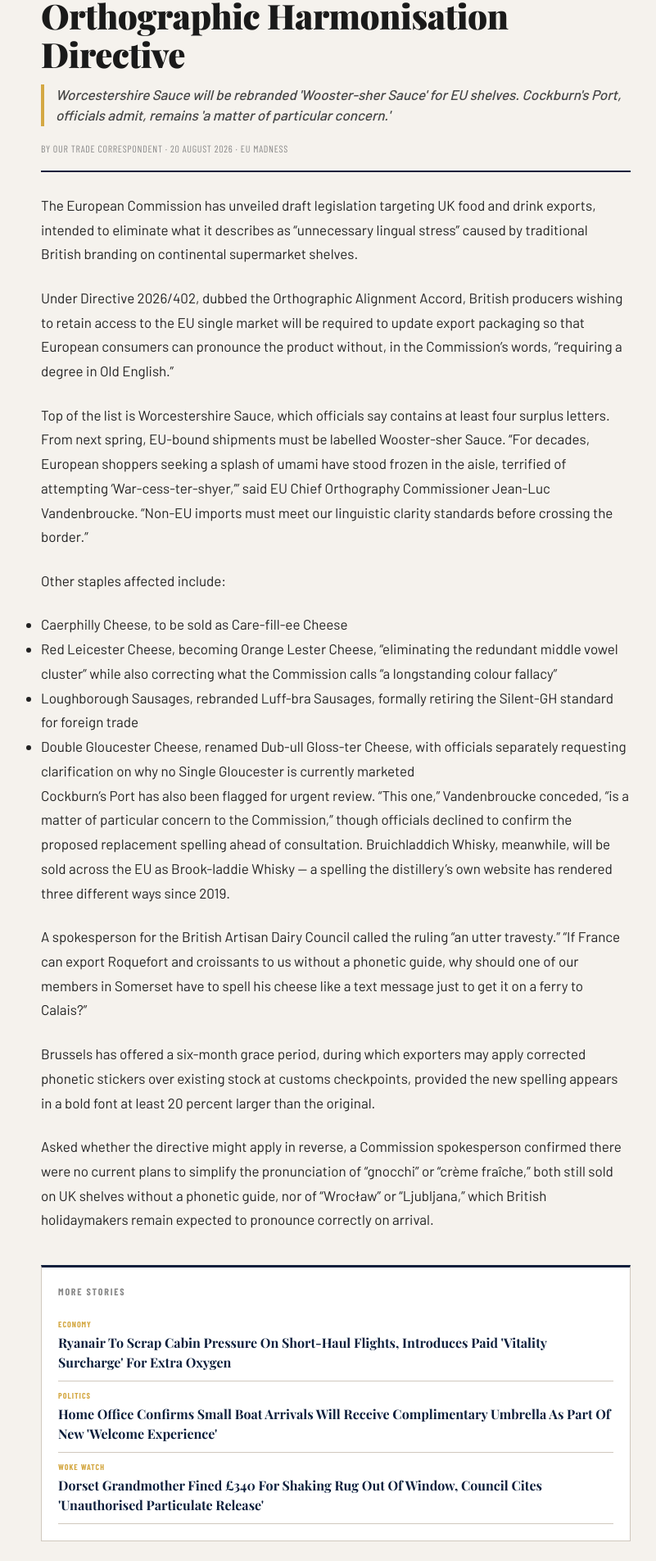
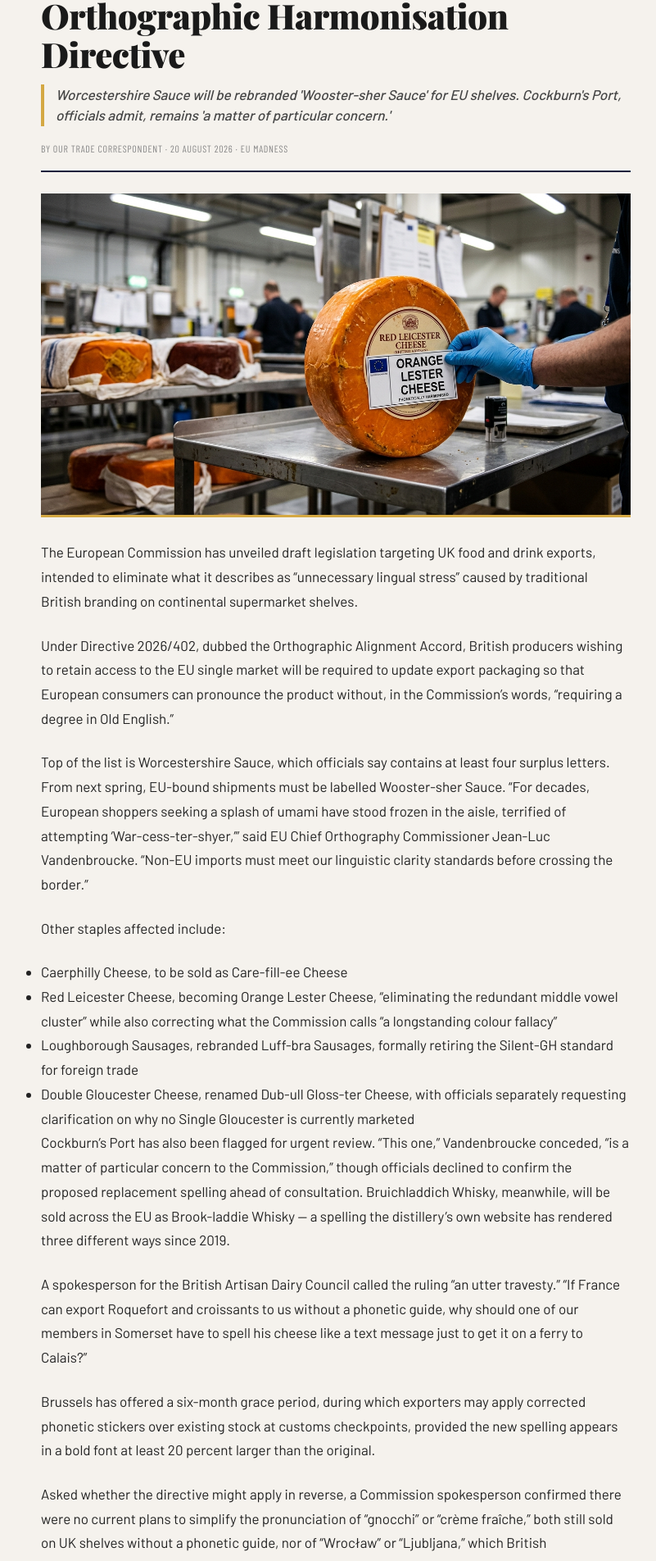
Before and after one commit to matt-palmer999/britishpatriots, a Jekyll site: the page built from _posts/2026-08-20-orthographic-alignment-accord.md, in a window 1280 px wide. Shown: the part 430-2334 px from the top of the page at 82% size, without its empty margins (230-1031 px from the left). Built offline with Jekyll 4.4.1, drawn with Linux system fonts in a browser that asks for light colours; some web fonts are replaced.

Commit message:
Add image to orthographic alignment accord article

```diff
--- a/_posts/2026-08-20-orthographic-alignment-accord.md
+++ b/_posts/2026-08-20-orthographic-alignment-accord.md
@@ -4,6 +4,7 @@ title: "Brussels To Ban 'Phonetically Illogical' British Exports Under New Ortho
 standfirst: "Worcestershire Sauce will be rebranded 'Wooster-sher Sauce' for EU shelves. Cockburn's Port, officials admit, remains 'a matter of particular concern.'"
 category: EU Madness
 author: Our Trade Correspondent
+image: /assets/images/orange-cheese.jpg
 ---
 
 The European Commission has unveiled draft legislation targeting UK food and drink exports, intended to eliminate what it describes as "unnecessary lingual stress" caused by traditional British branding on continental supermarket shelves.
```
